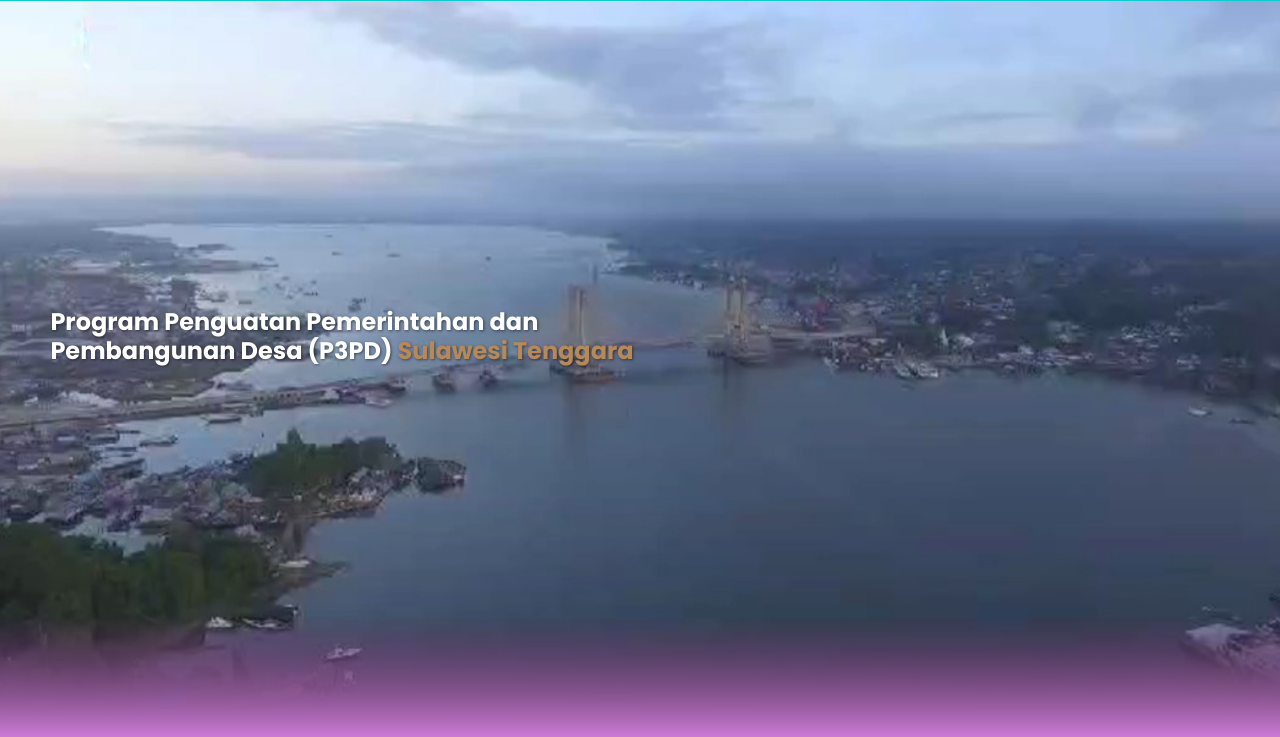
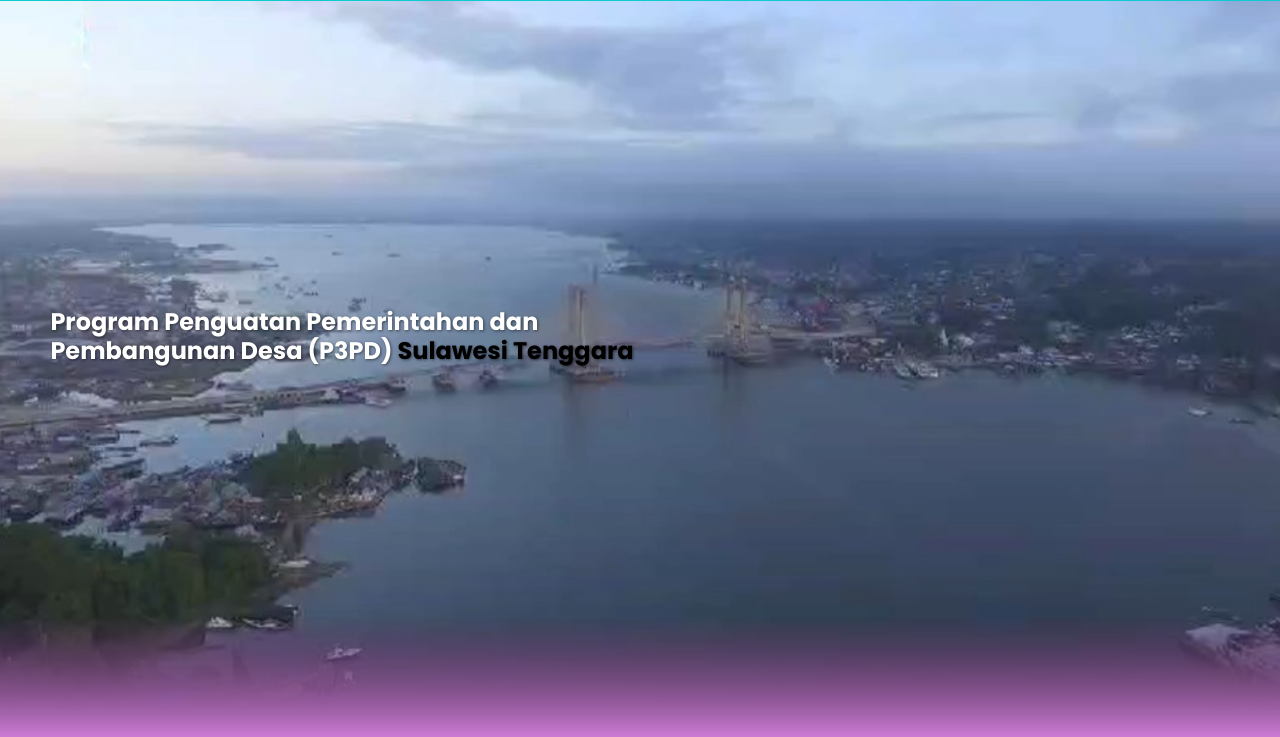
Before and after one commit to linasultra/P3PD-Sultra, a plain HTML site: page index.html in a window 1280 px wide. Shown: the part 63-800 px from the top of the page. Drawn offline with nearby package versions, Linux system fonts and the light colour scheme.

Commit message:
rubah ungu hitam

```diff
--- a/css/style.css
+++ b/css/style.css
@@ -1,5 +1,5 @@
 :root {
-  --primary: #b6895b;
+  --primary: #000000;
   --bg: #cc7bd5;
 }
 
```
